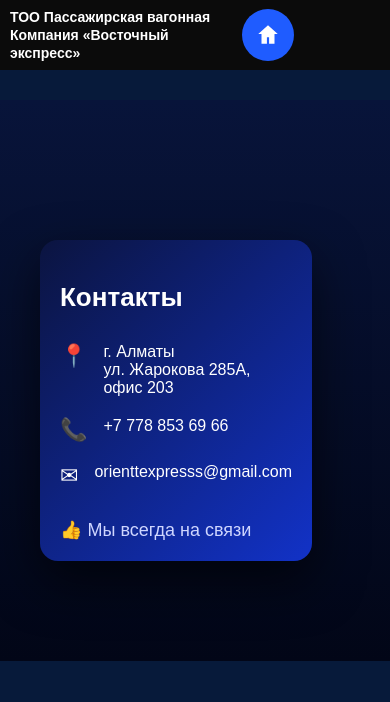
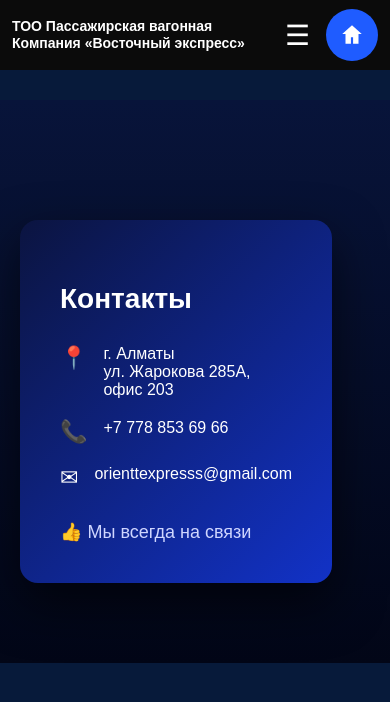
Before and after one commit to sungaterlanuly22-sketch/orientexpress, a Flask app: page /contact in a window 390 px wide. Shown: the top 702 px of the page. Run offline with Flask 3, Linux system fonts and the light colour scheme.

Commit message:
removed mobile version

```diff
--- a/static/style.css
+++ b/static/style.css
@@ -1195,81 +1195,3 @@
 .card-content p{
   color:white;
 }
-/* Адаптация для телефонов */
-@media (max-width: 768px) {
-
-.contact-card {
-    padding: 20px;
-    margin: 20px;
-}
-
-.contact-card h2 {
-    font-size: 26px;
-}
-
-.contact-card p {
-    font-size: 16px;
-    line-height: 1.5;
-}
-
-.contact-card a {
-    word-break: break-word;
-}
-
-}
-.contact-section{
-    padding: 20px;
-}
-
-.contact-card{
-    width: 100%;
-    box-sizing: border-box;
-}
-/* Мобильная версия */
-@media (max-width: 768px){
-
-.topbar{
-flex-direction: row;
-align-items: center;
-padding: 10px;
-}
-
-.brand{
-font-size: 14px;
-line-height: 1.3;
-max-width: 60%;
-}
-
-.burger{
-display: block;
-font-size: 26px;
-background: none;
-border: none;
-color: white;
-cursor: pointer;
-}
-
-.topbar-nav{
-display: none;
-flex-direction: column;
-position: absolute;
-top:70px;
-left:0;
-width:100%;
-background:#000;
-padding:20px;
-}
-
-.topbar-nav a{
-padding:10px 0;
-font-size:18px;
-}
-
-.topbar-nav.active{
-display:flex;
-}
-
-}
-.burger{
-display:none;
-}
```
